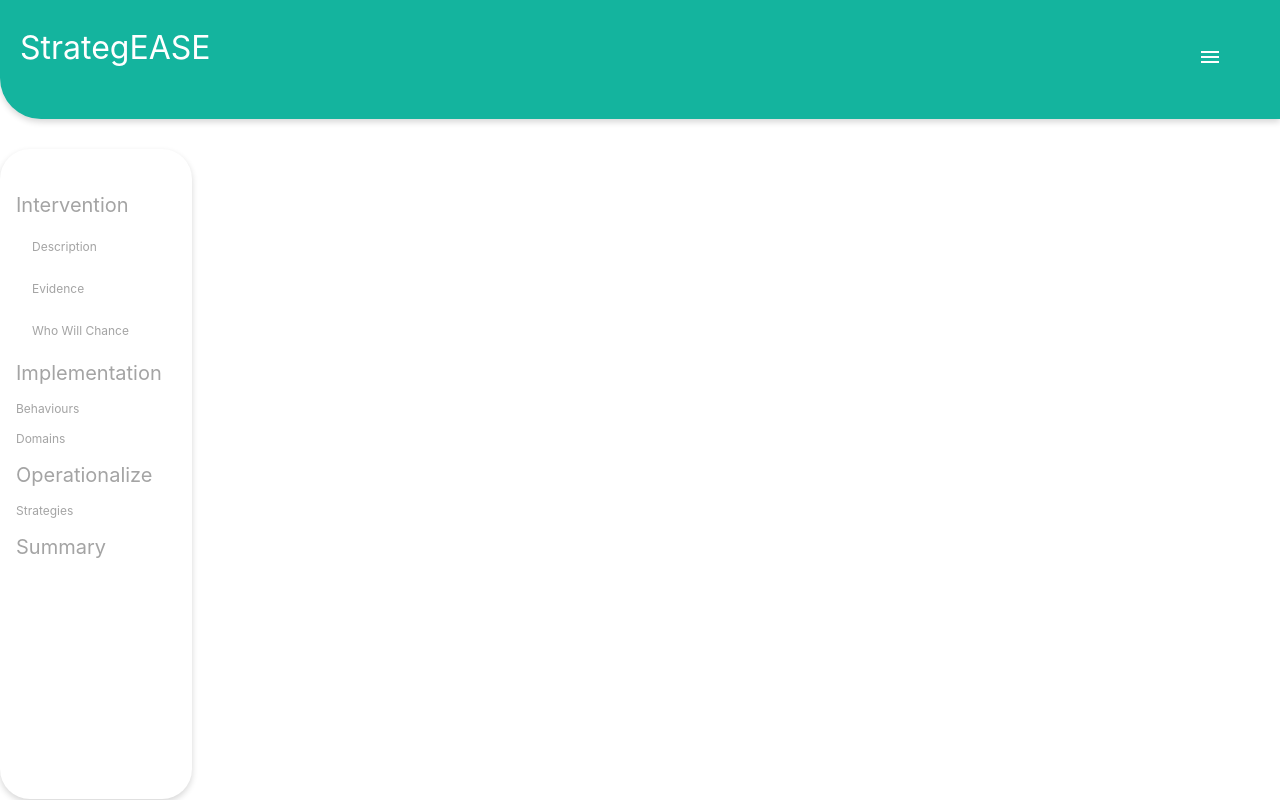
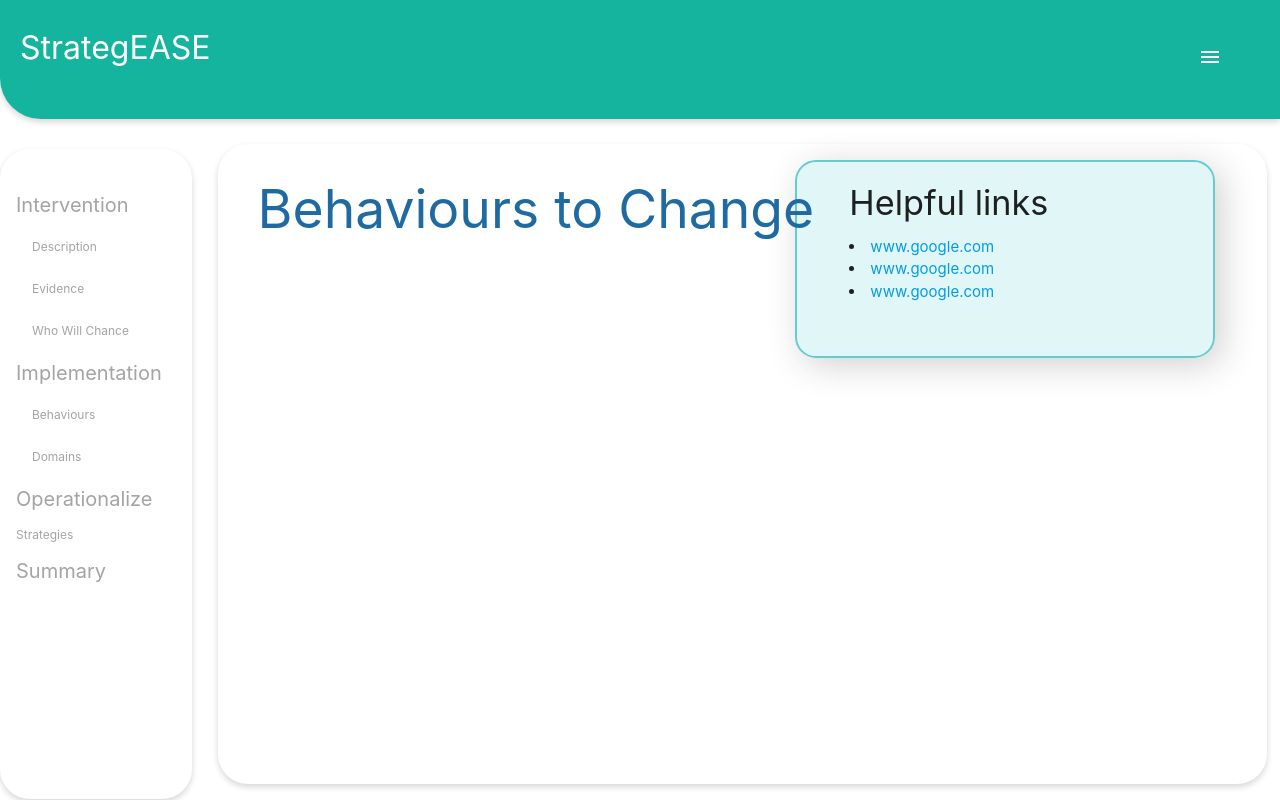
Before and after one commit to MarcoJrBiundo/StrategEASE, a Vue app: page /#/sis-behaviours in a window 1280 px wide. Built offline with nearby package versions, Linux system fonts and the light colour scheme.

Commit message:
Added simple Interventions fixed Vue warning
I included the select implementation strategies very roughly. Changed Header.vue to VHeader.vue, already a component in HTML so it should be different in some way.

```diff
--- a/src/App.vue
+++ b/src/App.vue
@@ -8,7 +8,7 @@
 
 <script>
 import Navbar from '@/components/Navbar'
-import Header from '@/components/Header'
+import Header from '@/components/VHeader'
 export default {
   name: 'App',
     components: {
--- a/src/components/Index.vue
+++ b/src/components/Index.vue
@@ -1,8 +1,6 @@
 <template>
 <div class="indexclass">
-
-      <h2>Main page interevention buttons sub list buttons should work now</h2>
-
+  <h2>Main page interevention buttons sub list buttons should work now</h2>
 </div>
 
 </template>
--- a/src/components/Navbar.vue
+++ b/src/components/Navbar.vue
@@ -1,21 +1,25 @@
 <template>
 <div class="sidenavi">
   <ul>
-  <li><a href="">Intervention</a></li>
+    <li><a href="#intervention">Intervention</a>
       <ul class="sublists">
         <li><router-link :to="{ name: 'DTIdescription' }"><a href="">Description</a></router-link></li>
         <li><router-link :to="{ name: 'DTIevidence' }"><a href="">Evidence</a></router-link></li>
         <li><router-link :to="{ name: 'DTIwhowillchange' }"><a href="">Who Will Chance</a></router-link></li>
       </ul>
-  <li><a href="#services">Implementation</a></li>
+    </li>
+    <li><a href="#services">Implementation</a>
       <ul class="sublists">
-    <li><a href="#">Behaviours</a></li>
-    <li><a href="#">Domains</a></li>
+        <li><router-link :to="{ name: 'SISbehaviours' }"><a href="">Behaviours</a></router-link></li>
+        <li><router-link :to="{ name: 'SISdomains' }"><a href="">Domains</a></router-link></li>
       </ul>
-  <li><a href="#clients">Operationalize</a></li>
+    </li>
+    <li><a href="#clients">Operationalize</a>
       <ul class="sublists">
         <li><a href="#">Strategies</a></li>
       </ul>
+    </li>
+
     <li><a href="#contact">Summary</a></li>
   </ul>
 </div>
@@ -33,8 +37,6 @@ export default {
 </script>
 
 <style>
-
-
 .sidenavi {
   height: 650px;
   width: 15%;
@@ -46,7 +48,6 @@ export default {
   box-shadow: 0px 3px 6px #00000029;
   border-radius: 30px;
   opacity: 1;
-
 }
 
 .sidenavi a {
--- /dev/null
+++ b/src/components/SISbehaviours.vue
@@ -0,0 +1,83 @@
+<template>
+<div class="behavioursClass">
+  <h2>Behaviours to Change</h2>
+  <div class="para">
+  <p></p>
+  </div>
+  <div class="links">
+    <h4>Helpful links</h4>
+    <li><a href="www.google.com">www.google.com</a></li>
+    <li><a href="www.google.com">www.google.com</a></li>
+    <li><a href="www.google.com">www.google.com</a></li>
+  </div>
+  <div>
+<!--buttons to go in here-->
+  </div>
+</div>
+
+</template>
+
+<script>
+export default {
+  name: 'SISbehaviours',
+  data () {
+    return {
+    }
+  }
+}
+</script>
+
+<!-- Add "scoped" attribute to limit CSS to this component only -->
+<style >
+.behavioursClass{
+  position: absolute;
+top:  18%;
+left: 17%;
+width: 82%;
+height: 80%;
+background: #FFFFFF 0% 0% ;
+box-shadow: 0px 3px 6px #00000029;
+border-radius: 30px;
+opacity: 1;
+
+}
+
+.behavioursClass h2{
+padding-left: 40px;
+text-align: left;
+letter-spacing: 0;
+color: #206AA2;
+opacity: 1;
+}
+.para{
+  width: 50%;
+  float: left;
+  padding-left: 40px;
+  padding-top: 0px;
+}
+
+.links{
+width: 40%;
+margin-right: 5%;
+padding-left:5%;
+padding-bottom: 5%;
+float: right;
+background: #47CACC2B 0% 0% no-repeat padding-box;
+box-shadow: 7px 7px 34px #28282836;
+border: 2px solid #67CBCD;
+border-radius: 21px;
+opacity: 1;
+margin-top: -100px;
+}
+
+.caseNameField{
+  width: 95%;
+  margin-left: 3%;
+  position: absolute;
+  margin-top: 15%;
+  height: 10%;
+  top: 215;
+
+}
+
+</style>
--- /dev/null
+++ b/src/components/SISdomains.vue
@@ -0,0 +1,83 @@
+<template>
+<div class="domainsClass">
+  <h2>Domains for Behaviours</h2>
+  <div class="para">
+  <p></p>
+  </div>
+  <div class="links">
+    <h4>Helpful links</h4>
+    <li><a href="www.google.com">www.google.com</a></li>
+    <li><a href="www.google.com">www.google.com</a></li>
+    <li><a href="www.google.com">www.google.com</a></li>
+  </div>
+  <div>
+<!--buttons to go in here-->
+  </div>
+</div>
+
+</template>
+
+<script>
+export default {
+  name: 'SISdomains',
+  data () {
+    return {
+    }
+  }
+}
+</script>
+
+<!-- Add "scoped" attribute to limit CSS to this component only -->
+<style >
+.domainsClass{
+  position: absolute;
+top:  18%;
+left: 17%;
+width: 82%;
+height: 80%;
+background: #FFFFFF 0% 0% ;
+box-shadow: 0px 3px 6px #00000029;
+border-radius: 30px;
+opacity: 1;
+
+}
+
+.domainsClass h2{
+padding-left: 40px;
+text-align: left;
+letter-spacing: 0;
+color: #206AA2;
+opacity: 1;
+}
+.para{
+  width: 50%;
+  float: left;
+  padding-left: 40px;
+  padding-top: 0px;
+}
+
+.links{
+width: 40%;
+margin-right: 5%;
+padding-left:5%;
+padding-bottom: 5%;
+float: right;
+background: #47CACC2B 0% 0% no-repeat padding-box;
+box-shadow: 7px 7px 34px #28282836;
+border: 2px solid #67CBCD;
+border-radius: 21px;
+opacity: 1;
+margin-top: -100px;
+}
+
+.caseNameField{
+  width: 95%;
+  margin-left: 3%;
+  position: absolute;
+  margin-top: 15%;
+  height: 10%;
+  top: 215;
+
+}
+
+</style>
--- a/src/components/Header.vue
+++ b/src/components/VHeader.vue
@@ -17,7 +17,7 @@
 
 <script>
 export default {
-  name: 'header',
+  name: 'vheader',
   data () {
     return {
       title: 'Strategease',
--- a/src/router/index.js
+++ b/src/router/index.js
@@ -4,6 +4,8 @@ import Index from '@/components/Index'
 import DTIdescription from '@/components/DTIdescription'
 import DTIevidence from '@/components/DTIevidence'
 import DTIwhowillchange from '@/components/DTIwhowillchange'
+import SISbehaviours from '@/components/SISbehaviours'
+import SISdomains from '@/components/SISdomains'
 
 Vue.use(Router)
 
@@ -19,7 +21,6 @@ export default new Router({
       path: '/dti-description',
       name: 'DTIdescription',
       component: DTIdescription
-
     },
     {
 
@@ -29,11 +30,27 @@ export default new Router({
 
     },
     {
-
       path: '/dti-whowillchange',
       name: 'DTIwhowillchange',
       component: DTIwhowillchange
-
-     },
+    },
+    {
+      path: '/sis-behaviours',
+      name: 'SISbehaviours',
+      component: SISbehaviours
+    },
+    {
+      path: '/sis-domains',
+      name: 'SISdomains',
+      component: SISdomains
+    },
   ]
 })
+
+window.addEventListener('load', startFunction);
+
+function startFunction()
+{
+
+  console.log("CONTENT LOADED");
+}
```
Lines whose indentation alone changed are shown as unchanged.
